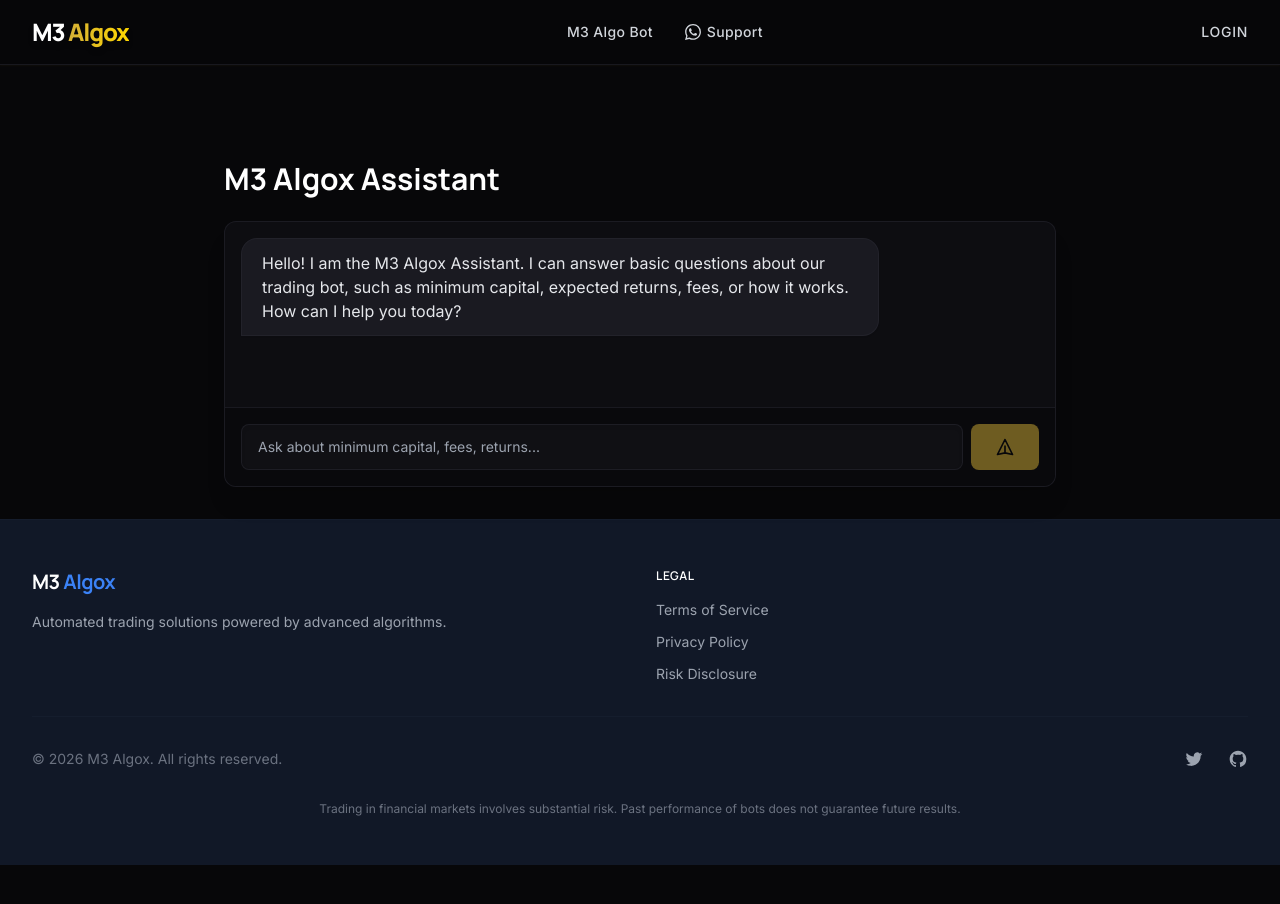
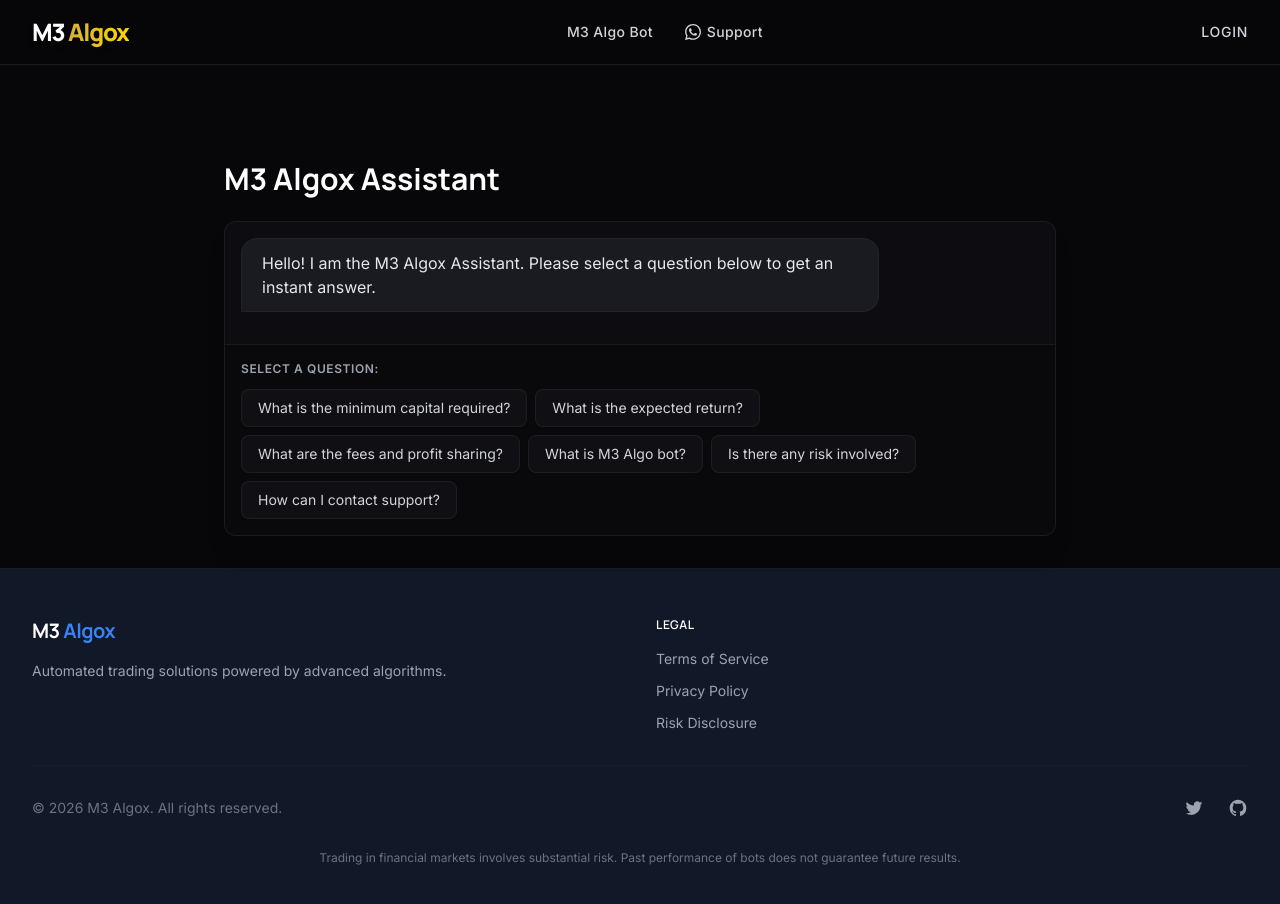
Before and after one commit to yadnesh25bai10353-hash/M3-Algox, a React (Vite) app: page /chatbot in a window 1280 px wide. Shown: the top 904 px of the page. Before the commit the page ends 865 px from the top, so only its background shows below. Built offline with nearby package versions, Linux system fonts and the light colour scheme; no server answers.

Commit message:
Update chatbot UI to FAQ style and minimum capital to 1 lakh

```diff
--- a/src/components/PurchaseBotSection.jsx
+++ b/src/components/PurchaseBotSection.jsx
@@ -18,7 +18,7 @@ const m3AlgoBot = {
   deployed: 1850,
   winRate: '72%',
   timeframe: 'Intraday + Positional',
-  minCapital: '₹50,000',
+  minCapital: '₹1,00,000',
   features: [
     'AI-powered signal generation',
     'Optimized for Gold (XAUUSD)',
@@ -30,7 +30,7 @@ const m3AlgoBot = {
   ],
   requirements: [
     'Active trading account with API access',
-    'Minimum ₹50,000 capital',
+    'Minimum ₹1,00,000 capital',
     'VPS (₹1,500/month) for 24/7 uptime',
     'Stable internet connection',
   ],
--- a/src/pages/Chatbot.jsx
+++ b/src/pages/Chatbot.jsx
@@ -1,14 +1,40 @@
 import React, { useState, useRef, useEffect } from 'react';
 import Footer from '../components/Footer';
+
+const PREDEFINED_QUESTIONS = [
+  {
+    question: "What is the minimum capital required?",
+    answer: "The minimum capital required to run the M3 Algo bot is ₹1,00,000 in your trading account."
+  },
+  {
+    question: "What is the expected return?",
+    answer: "The expected return is approximately ~35% monthly. However, please note that this is based on historical data and future results are not guaranteed."
+  },
+  {
+    question: "What are the fees and profit sharing?",
+    answer: "We charge a fixed VPS maintenance fee of ₹1,500/month. Additionally, there is a profit-sharing model where 30% of the net profits generated are payable every 2 weeks."
+  },
+  {
+    question: "What is M3 Algo bot?",
+    answer: "M3 Algo is an advanced AI-powered algorithmic trading bot optimized for Gold (XAUUSD). It identifies high-probability setups and automates your trades with strict risk management."
+  },
+  {
+    question: "Is there any risk involved?",
+    answer: "Trading involves risk, and you could lose capital. However, M3 Algo operates with strict automated risk management, adaptive lot sizing, and auto stop-loss protocols."
+  },
+  {
+    question: "How can I contact support?",
+    answer: "For detailed technical support or queries, you can contact us via WhatsApp using the link in the header menu."
+  }
+];
 
 const Chatbot = () => {
   const [messages, setMessages] = useState([
     {
       sender: 'bot',
-      text: 'Hello! I am the M3 Algox Assistant. I can answer basic questions about our trading bot, such as minimum capital, expected returns, fees, or how it works. How can I help you today?'
+      text: 'Hello! I am the M3 Algox Assistant. Please select a question below to get an instant answer.'
     }
   ]);
-  const [inputValue, setInputValue] = useState('');
   const messagesEndRef = useRef(null);
 
   const scrollToBottom = () => {
@@ -19,53 +45,15 @@ const Chatbot = () => {
     scrollToBottom();
   }, [messages]);
 
-  const generateBotResponse = (userInput) => {
-    const input = userInput.toLowerCase();
+  const handleQuestionClick = (qa) => {
+    // Add user question
+    const newMessages = [...messages, { sender: 'user', text: qa.question }];
+    setMessages(newMessages);
 
-    if (input.includes('minimum') || input.includes('capital') || input.includes('investment') || input.includes('fund')) {
-      return "The minimum capital required to run the M3 Algo bot is ₹50,000 in your trading account.";
-    }
-
-    if (input.includes('return') || input.includes('profit') || input.includes('yield') || input.includes('earn')) {
-      return "The expected return is approximately ~35% monthly. However, please note that this is based on historical data and future results are not guaranteed.";
-    }
-
-    if (input.includes('fee') || input.includes('vps') || input.includes('cost') || input.includes('charge') || input.includes('price')) {
-      return "We charge a fixed VPS maintenance fee of ₹1,500/month. Additionally, there is a profit-sharing model where 30% of the net profits generated are payable every 2 weeks.";
-    }
-
-    if (input.includes('what is') || input.includes('how it works') || input.includes('about')) {
-      return "M3 Algo is an advanced AI-powered algorithmic trading bot optimized for Gold (XAUUSD). It identifies high-probability setups and automates your trades with strict risk management.";
-    }
-
-    if (input.includes('risk') || input.includes('safe') || input.includes('loss') || input.includes('drawdown')) {
-      return "Trading involves risk, and you could lose capital. However, M3 Algo operates with strict automated risk management, adaptive lot sizing, and auto stop-loss protocols.";
-    }
-
-    if (input.includes('hello') || input.includes('hi') || input.includes('hey')) {
-      return "Hello! How can I assist you with the M3 Algo bot today?";
-    }
-
-    if (input.includes('support') || input.includes('contact') || input.includes('help') || input.includes('whatsapp')) {
-      return "For detailed technical support or queries, you can contact us via WhatsApp at our support number provided in the header menu.";
-    }
-
-    return "I'm a basic assistant and might not understand complex queries yet. Try asking me about 'minimum capital', 'fees', 'expected returns', or 'risk'. For detailed support, please reach out via WhatsApp.";
-  };
-
-  const handleSendMessage = (e) => {
-    e.preventDefault();
-    if (!inputValue.trim()) return;
-
-    const newMessages = [...messages, { sender: 'user', text: inputValue }];
-    setMessages(newMessages);
-    setInputValue('');
-
-    // Simulate slight delay for bot response
+    // Add bot answer after a short delay
     setTimeout(() => {
-      const botResponse = generateBotResponse(inputValue);
-      setMessages(prev => [...prev, { sender: 'bot', text: botResponse }]);
-    }, 600);
+      setMessages(prev => [...prev, { sender: 'bot', text: qa.answer }]);
+    }, 400);
   };
 
   return (
@@ -73,7 +61,7 @@ const Chatbot = () => {
       <div className="flex-1 max-w-4xl mx-auto w-full p-4 md:p-8 flex flex-col">
         <h1 className="text-2xl md:text-3xl font-heading font-bold text-white mb-6">M3 Algox Assistant</h1>
 
-        <div className="flex-1 bg-navy-800/80 border border-navy-600/50 rounded-xl flex flex-col shadow-xl overflow-hidden backdrop-blur-md">
+        <div className="flex-1 bg-navy-800/80 border border-navy-600/50 rounded-xl flex flex-col shadow-xl overflow-hidden backdrop-blur-md max-h-[70vh]">
           {/* Chat History */}
           <div className="flex-1 overflow-y-auto p-4 space-y-4">
             {messages.map((msg, index) => (
@@ -95,26 +83,20 @@ const Chatbot = () => {
             <div ref={messagesEndRef} />
           </div>
 
-          {/* Chat Input */}
-          <div className="p-4 bg-navy-900/50 border-t border-navy-600/50">
-            <form onSubmit={handleSendMessage} className="flex gap-2">
-              <input
-                type="text"
-                value={inputValue}
-                onChange={(e) => setInputValue(e.target.value)}
-                placeholder="Ask about minimum capital, fees, returns..."
-                className="flex-1 bg-navy-800 border border-navy-600/50 text-white text-sm rounded-lg px-4 py-3 focus:outline-none focus:ring-1 focus:ring-accent focus:border-accent transition-all shadow-inner"
-              />
-              <button
-                type="submit"
-                disabled={!inputValue.trim()}
-                className="bg-accent hover:bg-accent-dark text-navy-900 font-bold px-6 py-3 rounded-lg transition-colors disabled:opacity-50 disabled:cursor-not-allowed flex items-center justify-center"
-              >
-                <svg className="w-5 h-5" fill="none" stroke="currentColor" viewBox="0 0 24 24">
-                  <path strokeLinecap="round" strokeLinejoin="round" strokeWidth={2} d="M12 19l9 2-9-18-9 18 9-2zm0 0v-8" />
-                </svg>
-              </button>
-            </form>
+          {/* Quick Reply Questions */}
+          <div className="p-4 bg-navy-900/50 border-t border-navy-600/50 overflow-y-auto max-h-48">
+            <p className="text-xs text-gray-400 mb-3 uppercase tracking-wider font-semibold">Select a question:</p>
+            <div className="flex flex-wrap gap-2">
+              {PREDEFINED_QUESTIONS.map((qa, idx) => (
+                <button
+                  key={idx}
+                  onClick={() => handleQuestionClick(qa)}
+                  className="bg-navy-800 hover:bg-navy-700 border border-navy-600/50 text-gray-300 hover:text-accent text-sm text-left rounded-lg px-4 py-2 transition-all duration-200 shadow-sm"
+                >
+                  {qa.question}
+                </button>
+              ))}
+            </div>
           </div>
         </div>
       </div>
--- a/src/pages/Terms.jsx
+++ b/src/pages/Terms.jsx
@@ -20,7 +20,7 @@ const Terms = () => {
 
           <h2 className="text-xl font-semibold text-white mt-8 mb-4">4. User Responsibilities</h2>
           <ul className="list-disc pl-5 space-y-2">
-            <li>Maintaining sufficient capital (minimum ₹50,000) in the connected trading account.</li>
+            <li>Maintaining sufficient capital (minimum ₹1,00,000) in the connected trading account.</li>
             <li>Paying invoices for profit sharing and VPS fees on time. Failure to do so may result in service suspension.</li>
             <li>Keeping API keys and account credentials secure.</li>
           </ul>
```
